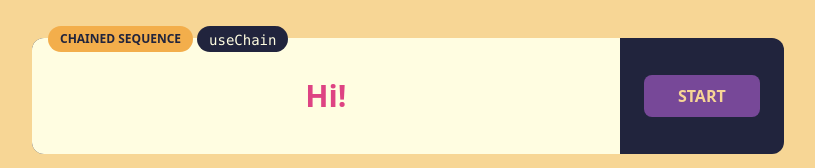
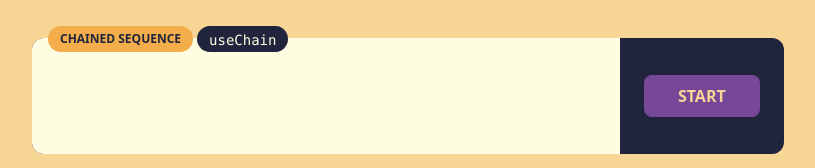
Before and after one commit to rahkee/common-react-springs, a React (Create React App) app: page / in a window 1280 px wide. Shown: the top 168 px of the page, without its empty margins (232-1047 px from the left). Built offline with nearby package versions, Linux system fonts and the light colour scheme.

Commit message:
usechain sequence working

```diff
--- a/src/pages/use-chain-sequence.js
+++ b/src/pages/use-chain-sequence.js
@@ -11,8 +11,11 @@ const UseChainSequence = () => {
 
     const containerRef = useRef();
     const animProp_container = useSpring({
-        from: { transform: `scale(0.8, 0.8)` },
-        to: { transform: `scale(${toggle ? '1, 1' : '0.8, 0.8'})` },
+        from: { opacity: 0, transform: `scale(0.8, 0.8)` },
+        to: {
+            opacity: toggle ? 1 : 0,
+            transform: `scale(${toggle ? '1, 1' : '0.8, 0.8'})`,
+        },
         ref: containerRef,
     });
 
@@ -21,6 +24,7 @@ const UseChainSequence = () => {
         from: { color: '#de4383' },
         to: {
             color: !toggle ? '#de4383' : '#774898',
+            transform: `scale(${toggle ? '1.4, 1.4' : '1, 1'})`,
         },
         ref: textRef,
     });
```
